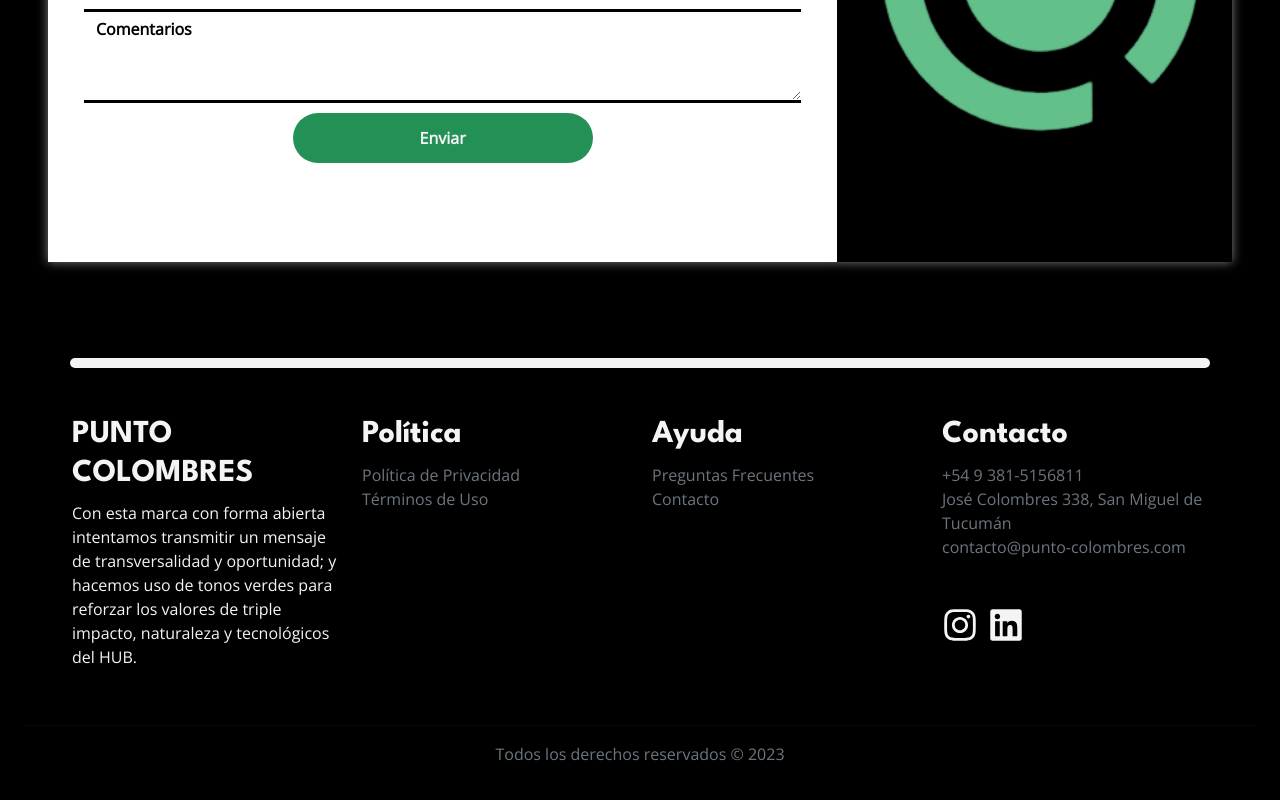
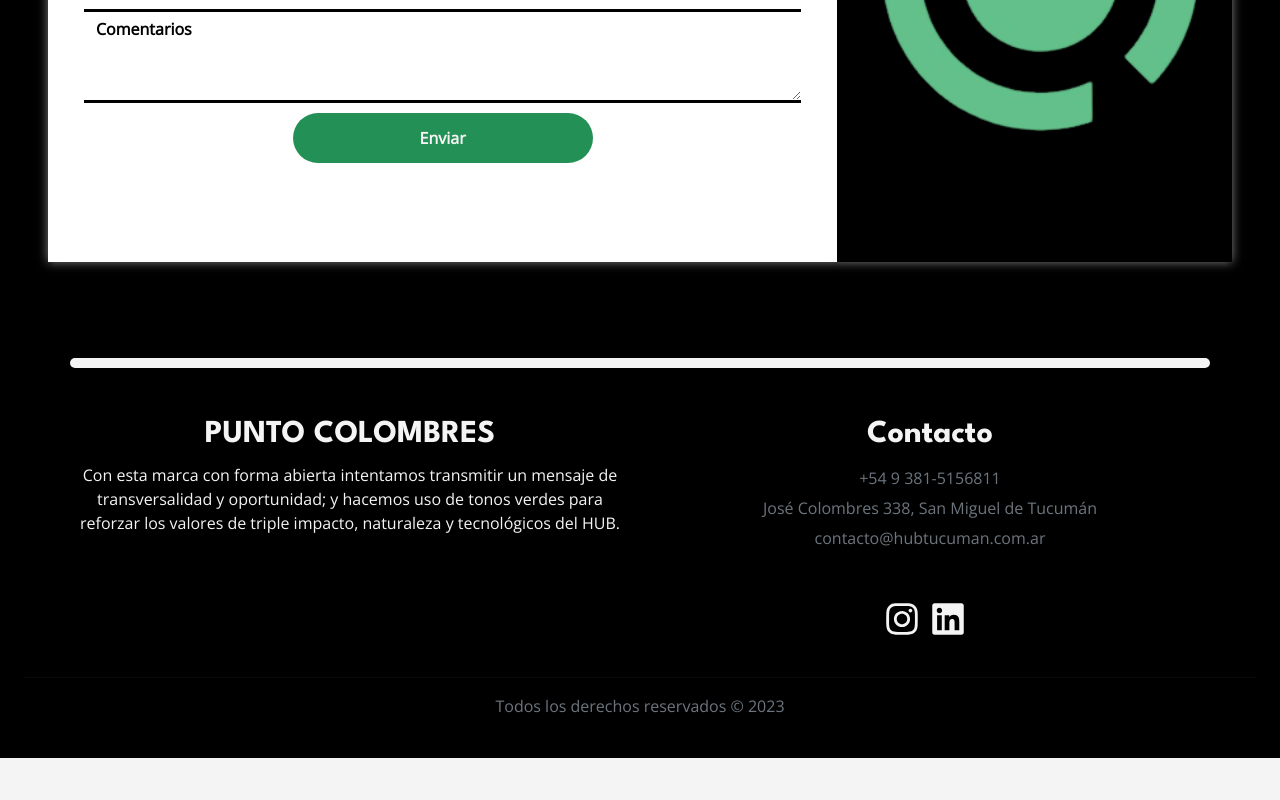
Before and after one commit to MartinLozanoM/Growgreen, a React (Vite) app: page / in a window 1280 px wide. Shown: the part 4666-5466 px from the top of the page. After the commit the page ends 5424 px from the top, so only its background shows below. Built offline with nearby package versions, Linux system fonts and the light colour scheme; the HTML template or start-up script is replaced by a standard one.

Commit message:
repair footer

```diff
--- a/src/App.css
+++ b/src/App.css
@@ -419,6 +419,9 @@
   font-family: "Open Sans", sans-serif;
   color: var(--colorfuente);
 }
+.footer ul li {
+  line-height: 30px;
+}
 .icon-link {
   text-decoration: none;
   margin-right: 10px;
--- a/src/components/Footer.jsx
+++ b/src/components/Footer.jsx
@@ -6,56 +6,26 @@
     <>
       <div className="footer container-fluid p-4">
         <div className="about-divisor container-fluid rounded mt-4 container"></div>
-        <div className="row text-white p-5 pb-4 ">
-          <div className="col-md-3 col-sm-12">
+        <div className="row text-white p-5 pb-4 text-center">
+          <div className="col-md-6">
             <h2 className="fw-bold">PUNTO COLOMBRES</h2>
-            <p className="fw-light text-start">
+            <p className="fw-light">
               Con esta marca con forma abierta intentamos transmitir un mensaje
               de transversalidad y oportunidad; y hacemos uso de tonos verdes
               para reforzar los valores de triple impacto, naturaleza y
               tecnológicos del HUB.
             </p>
           </div>
-          <div className="col-md-3 col-sm-12">
-            <h2 className="text-start">Política</h2>
-            <ul className="text-start ps-0">
-              <li>
-                <a className="text-secondary" href="/politica/privacidad">
-                  Política de Privacidad
-                </a>
-              </li>
-              <li>
-                <a className="text-secondary" href="/terminos/uso">
-                  Términos de Uso
-                </a>
-              </li>
-            </ul>
-          </div>
-          <div className="col-md-3 col-sm-12">
-            <h2 className="text-start">Ayuda</h2>
-            <ul className="text-start ps-0">
-              <li>
-                <a className="text-secondary" href="/preguntas/frecuentes">
-                  Preguntas Frecuentes
-                </a>
-              </li>
-              <li>
-                <a className="text-secondary" href="/contacto">
-                  Contacto
-                </a>
-              </li>
-            </ul>
-          </div>
-          <div className="col-md-3 col-sm-12 ">
-            <h2 className="text-start">Contacto</h2>
-            <ul className="text-start ps-0">
+          <div className="col-md-6">
+            <h2 className="">Contacto</h2>
+            <ul className="ps-0">
               <li className="text-secondary">+54 9 381-5156811</li>
               <li className="text-secondary">
                 José Colombres 338, San Miguel de Tucumán
               </li>
-              <li className="text-secondary">contacto@punto-colombres.com</li>
+              <li className="text-secondary">contacto@hubtucuman.com.ar</li>
             </ul>
-            <div className=" mt-5 d-flex align-items-end">
+            <div className="mt-5 d-flex justify-content-center">
               <a
                 href="https://www.instagram.com/punto_colombres_hub/"
                 className="icon-link"
```
